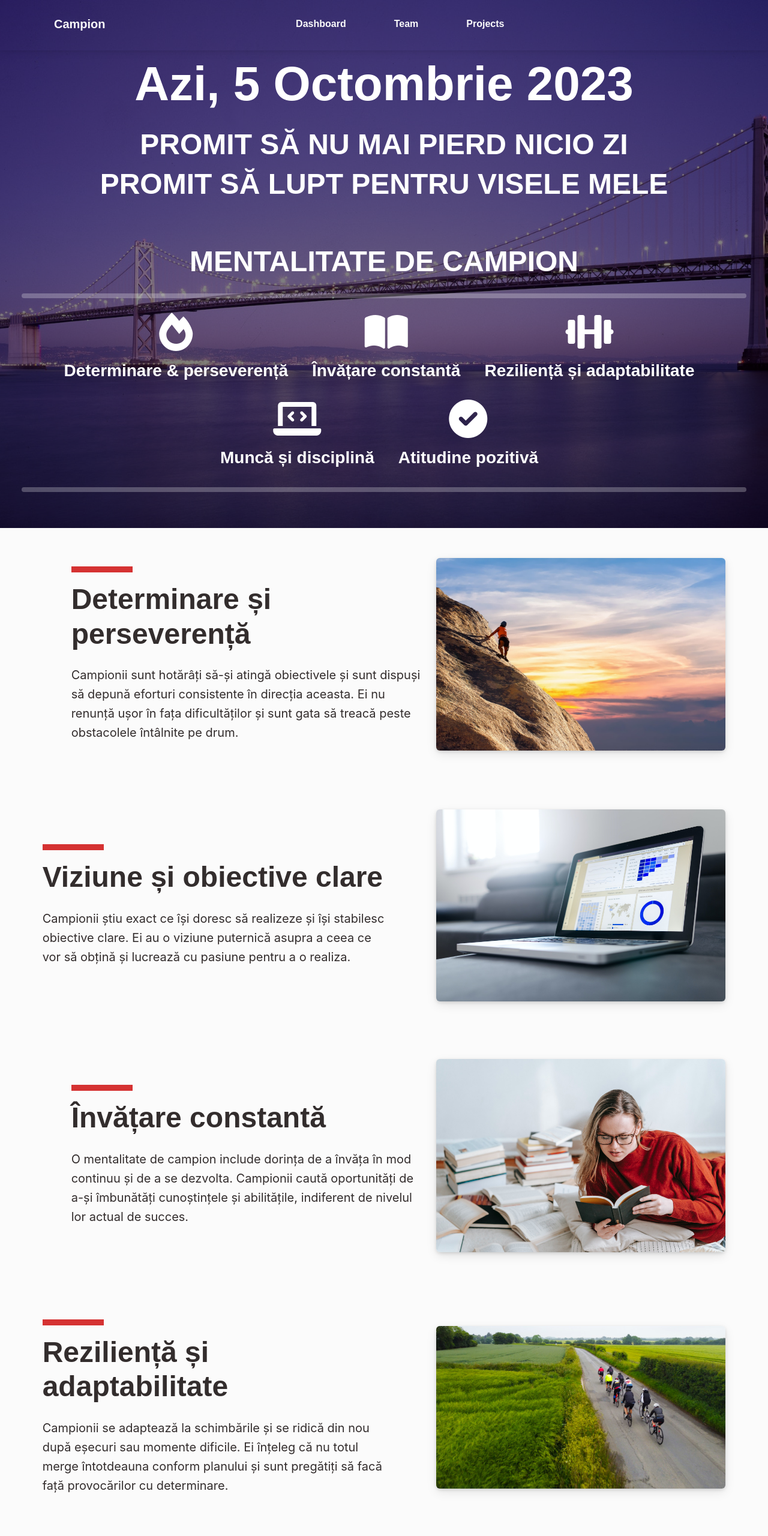
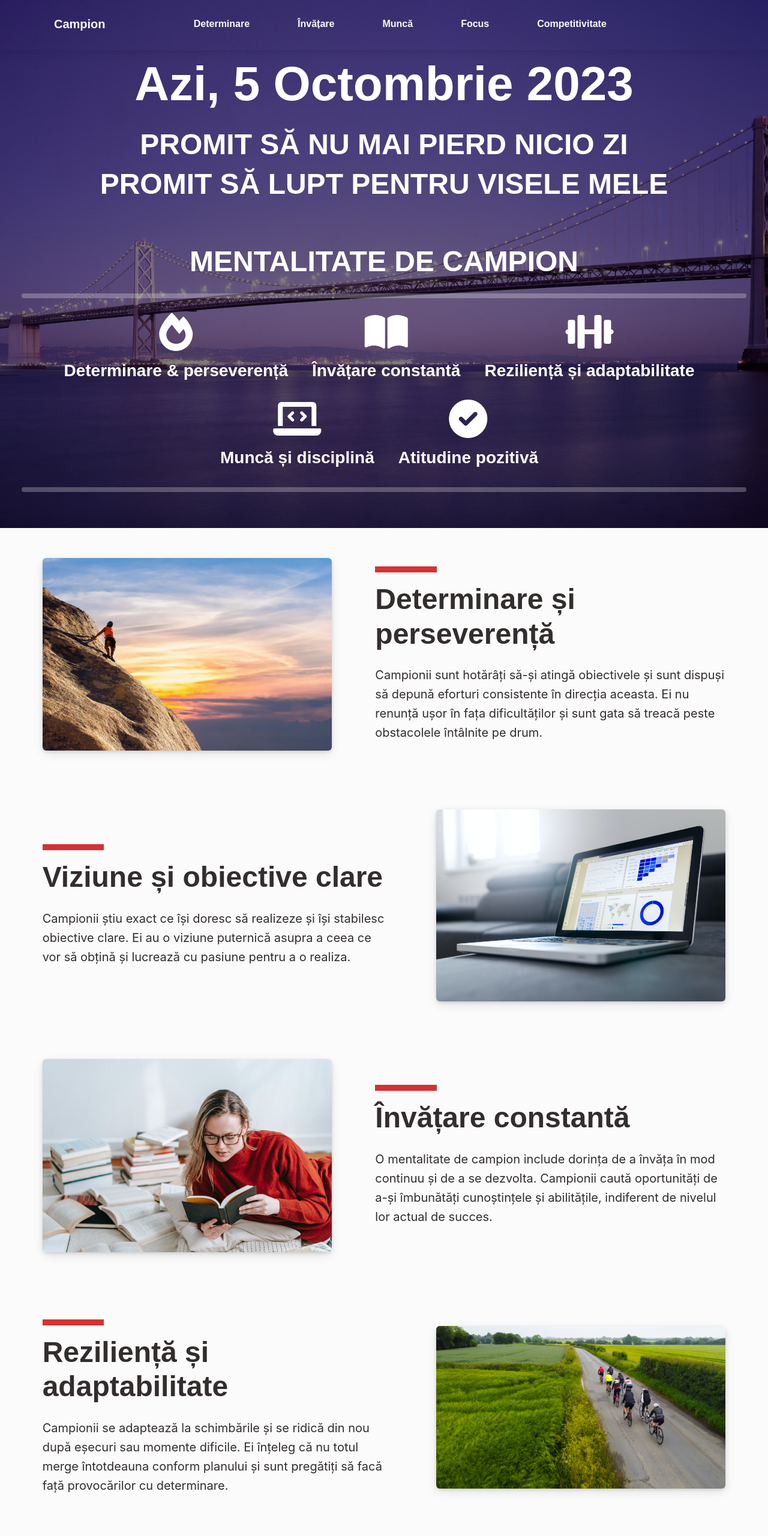
Before and after one commit to catalinbroinas/campion, a website: page index.html in a window 1280 px wide. Shown: the top 2560 px of the page at 60% size. Drawn offline with Linux system fonts and the light colour scheme.

Commit message:
Add navbar links, fix responsive design Add links to sections, add order for elements, remove nav-items margin

```diff
--- a/index.html
+++ b/index.html
@@ -46,13 +46,19 @@
           <!-- Links -->
           <ul class="navbar-nav mx-auto">
             <li class="nav-item">
-              <a class="nav-link" href="#">Dashboard</a>
+              <a class="nav-link" href="#determination">Determinare</a>
             </li>
             <li class="nav-item">
-              <a class="nav-link" href="#">Team</a>
+              <a class="nav-link" href="#learn">Învățare</a>
             </li>
             <li class="nav-item">
-              <a class="nav-link" href="#">Projects</a>
+              <a class="nav-link" href="#work">Muncă</a>
+            </li>
+            <li class="nav-item">
+              <a class="nav-link" href="#focus">Focus</a>
+            </li>
+            <li class="nav-item">
+              <a class="nav-link" href="#competitiveness">Competitivitate</a>
             </li>
           </ul>
           <!-- Links -->
@@ -108,7 +114,7 @@
     <!-- Container -->
     <div class="container-fluid">
       <!-- First Row -->
-      <div class="row justify-content-center align-items-center jumbotron">
+      <div id="determination" class="row justify-content-center align-items-center jumbotron">
         <!-- First Column -->
         <div class="col-xxl-4 col-lg-5 order-lg-1 order-2">
           <img src="img/determination.jpg" alt="Determinare și perseverență"
@@ -117,7 +123,7 @@
         <!-- First Column -->
 
         <!-- Second Column -->
-        <div class="col-xxl-5 col-lg-6 ms-lg-5">
+        <div class="col-xxl-5 col-lg-6 ms-lg-5 order-lg-2 order-1">
           <hr class="hr-red mb-3">
           <h3 class="title mb-4">Determinare și perseverență</h3>
 
@@ -153,7 +159,7 @@
       </div>
       <!-- Second Row -->
       <!-- Third Row -->
-      <div class="row justify-content-center align-items-center jumbotron">
+      <div id="learn" class="row justify-content-center align-items-center jumbotron">
         <!-- First Column -->
         <div class="col-xxl-4 col-lg-5 order-lg-1 order-2">
           <img src="img/knowledge.jpg" alt="Învățare constantă"
@@ -162,7 +168,7 @@
         <!-- First Column -->
 
         <!-- Second Column -->
-        <div class="col-xxl-5 col-lg-6 ms-lg-5">
+        <div class="col-xxl-5 col-lg-6 ms-lg-5 order-lg-2 order-1">
           <hr class="hr-red mb-3">
           <h3 class="title mb-4">Învățare constantă</h3>
 
@@ -197,7 +203,7 @@
       </div>
       <!-- Fourth Row -->
       <!-- Fifth Row -->
-      <div class="row justify-content-center align-items-center jumbotron">
+      <div id="work" class="row justify-content-center align-items-center jumbotron">
         <!-- First Column -->
         <div class="col-xxl-4 col-lg-5 order-lg-1 order-2">
           <img src="img/work.jpg" alt="Muncă asiduă și disciplină"
@@ -206,7 +212,7 @@
         <!-- First Column -->
 
         <!-- Second Column -->
-        <div class="col-xxl-5 col-lg-6 ms-lg-5">
+        <div class="col-xxl-5 col-lg-6 ms-lg-5 order-lg-2 order-1">
           <hr class="hr-red mb-3">
           <h3 class="title mb-4">Muncă asiduă și disciplină</h3>
 
@@ -241,7 +247,7 @@
       </div>
       <!-- Sixth Row -->
       <!-- Seventh Row -->
-      <div class="row justify-content-center align-items-center jumbotron">
+      <div id="focus" class="row justify-content-center align-items-center jumbotron">
         <!-- First Column -->
         <div class="col-xxl-4 col-lg-5 order-lg-1 order-2">
           <img src="img/focus.jpg" alt="Focus și concentrare"
@@ -250,7 +256,7 @@
         <!-- First Column -->
 
         <!-- Second Column -->
-        <div class="col-xxl-5 col-lg-6 ms-lg-5">
+        <div class="col-xxl-5 col-lg-6 ms-lg-5 order-lg-2 order-1">
           <hr class="hr-red mb-3">
           <h3 class="title mb-4">Focus și concentrare</h3>
 
@@ -285,7 +291,7 @@
       </div>
       <!-- Eighth Row -->
       <!-- Ninth Row -->
-      <div class="row justify-content-center align-items-center jumbotron">
+      <div id="competitiveness" class="row justify-content-center align-items-center jumbotron">
         <!-- First Column -->
         <div class="col-xxl-4 col-lg-5 order-lg-1 order-2">
           <img src="img/competitiveness.jpg" alt="Competitivitate sănătoasă"
@@ -294,7 +300,7 @@
         <!-- First Column -->
 
         <!-- Second Column -->
-        <div class="col-xxl-5 col-lg-6 ms-lg-5">
+        <div class="col-xxl-5 col-lg-6 ms-lg-5 order-lg-2 order-1">
           <hr class="hr-red mb-3">
           <h3 class="title mb-4">Competitivitate sănătoasă</h3>
 
--- a/src/scss/style.scss
+++ b/src/scss/style.scss
@@ -112,6 +112,7 @@ p
       .nav-item
       {
          text-align: center;
+         margin-right: 0;
       }
    }
 }
```
Also changed, not shown: src/scss/style.css, 1 other file.
